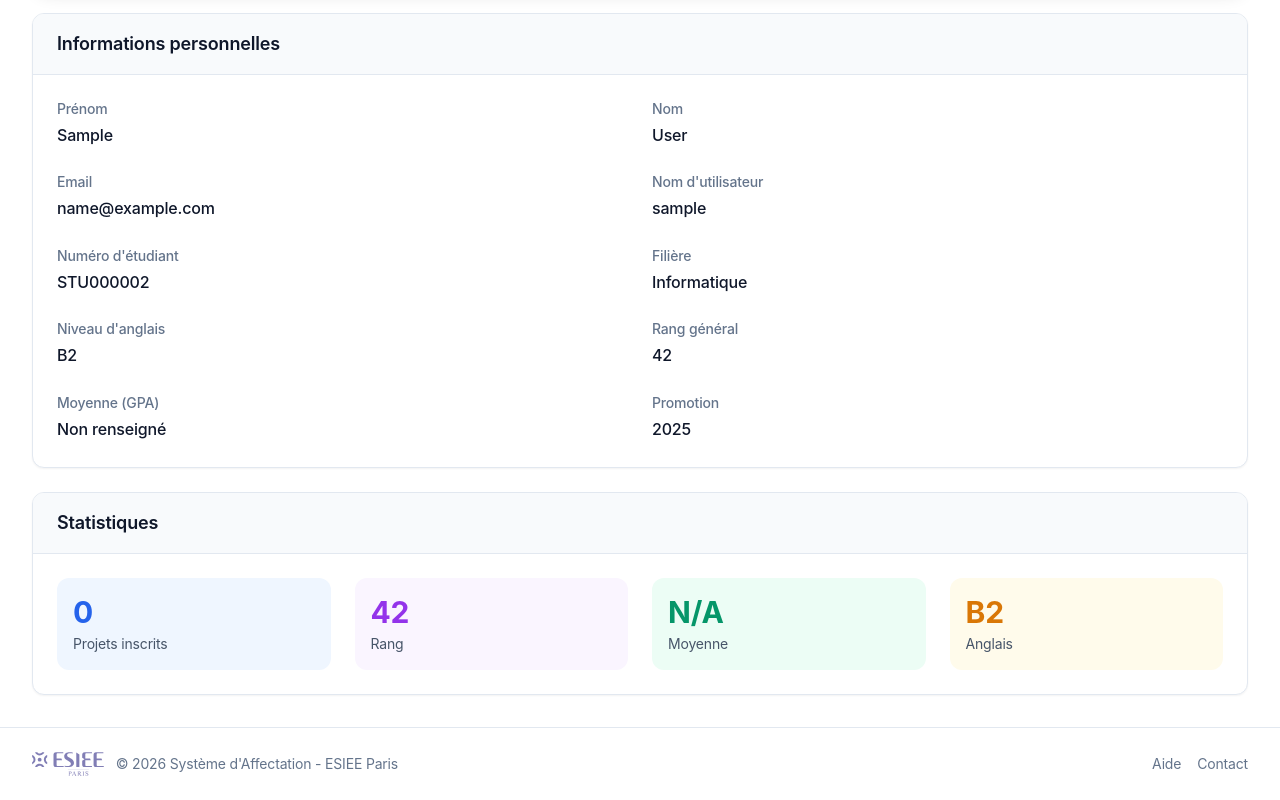
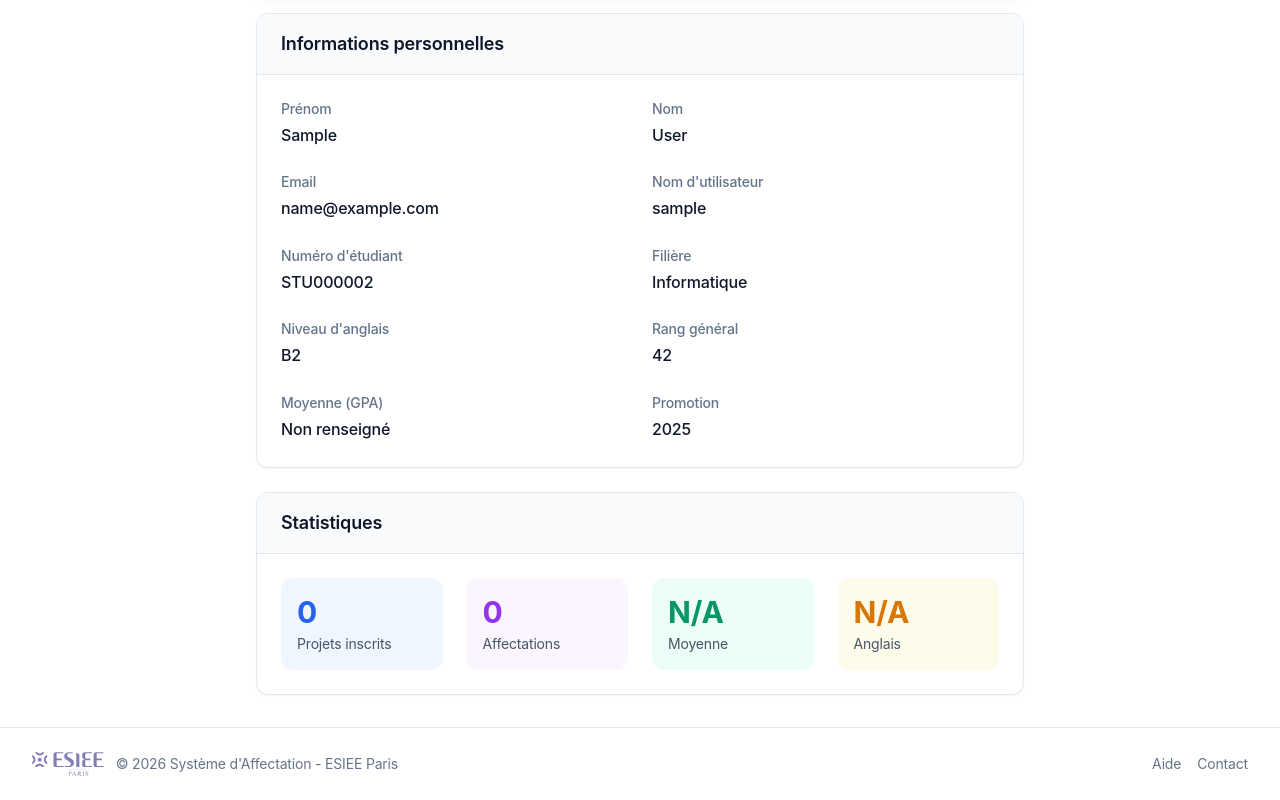
Before and after one commit to Yanis9513/projet_affectation_eleves, a React (Vite) app in the folder frontend/: page /profile in a window 1280 px wide. Shown: the part 338-1138 px from the top of the page. Built offline with nearby package versions, Linux system fonts and the light colour scheme; no server answers; sample sign-in values are in the browser's storage.

Commit message:
add max-width constraints to pages for better readability

```diff
--- a/frontend/src/pages/AssignmentsPage.jsx
+++ b/frontend/src/pages/AssignmentsPage.jsx
@@ -160,7 +160,7 @@ function AssignmentsPage() {
   }
 
   return (
-    <div className="space-y-6 animate-fade-in">
+    <div className="max-w-5xl mx-auto space-y-6 animate-fade-in">
       {/* Header */}
       <div className="flex items-center justify-between">
         <div>
--- a/frontend/src/pages/CreateProjectPage.jsx
+++ b/frontend/src/pages/CreateProjectPage.jsx
@@ -590,7 +590,7 @@ export default function CreateProjectPage() {
   }
 
   return (
-    <div className="space-y-6 animate-fade-in">
+    <div className="max-w-3xl mx-auto space-y-6 animate-fade-in">
       {/* Header */}
       <div className="flex items-center justify-between">
         <div>
--- a/frontend/src/pages/PreferencesPage.jsx
+++ b/frontend/src/pages/PreferencesPage.jsx
@@ -157,7 +157,7 @@ function PreferencesPage() {
   }
 
   return (
-    <div className="space-y-6 animate-fade-in">
+    <div className="max-w-4xl mx-auto space-y-6 animate-fade-in">
       {/* Header */}
       <div className="bg-gradient-to-r from-blue-600 to-purple-600 rounded-2xl p-6 text-white shadow-lg">
         <h1 className="text-2xl font-bold mb-2">Mes Préférences de Projets</h1>
--- a/frontend/src/pages/ProfilePage.jsx
+++ b/frontend/src/pages/ProfilePage.jsx
@@ -284,7 +284,7 @@ export default function ProfilePage() {
   }
 
   return (
-    <div className="space-y-6 animate-fade-in">
+    <div className="max-w-3xl mx-auto space-y-6 animate-fade-in">
       {/* Header */}
       <div className="flex items-center justify-between">
         <div>
@@ -543,13 +543,13 @@ export default function ProfilePage() {
                 color="emerald"
               />
               <StatItem
-                value={0}
-                label="Groupes formés"
+                value={profile?.active_projects_count || 0}
+                label="Projets actifs"
                 color="purple"
               />
               <StatItem
                 value={0}
-                label="En cours"
+                label="Groupes formés"
                 color="amber"
               />
             </div>
@@ -561,8 +561,8 @@ export default function ProfilePage() {
                 color="blue"
               />
               <StatItem
-                value={profile?.general_rank || 'N/A'}
-                label="Rang"
+                value={profile?.assignments_count || 0}
+                label="Affectations"
                 color="purple"
               />
               <StatItem
@@ -571,7 +571,7 @@ export default function ProfilePage() {
                 color="emerald"
               />
               <StatItem
-                value={profile?.english_level || 'N/A'}
+                value={profile?.language_level || 'N/A'}
                 label="Anglais"
                 color="amber"
               />
--- a/frontend/src/pages/ProjectsPage.jsx
+++ b/frontend/src/pages/ProjectsPage.jsx
@@ -113,7 +113,7 @@ export default function ProjectsPage() {
   }
 
   return (
-    <div className="animate-fade-in">
+    <div className="max-w-5xl mx-auto animate-fade-in">
       {/* Header */}
       <div className="mb-8">
         <h1 className="text-2xl font-bold text-slate-900 mb-2">
--- a/frontend/src/pages/StudentDashboard.jsx
+++ b/frontend/src/pages/StudentDashboard.jsx
@@ -148,7 +148,7 @@ export default function StudentDashboard() {
   }
 
   return (
-    <div className="animate-fade-in">
+    <div className="max-w-5xl mx-auto animate-fade-in">
       {/* Header */}
       <div className="mb-8">
         <div className="flex flex-col sm:flex-row sm:items-center sm:justify-between gap-4">
```
